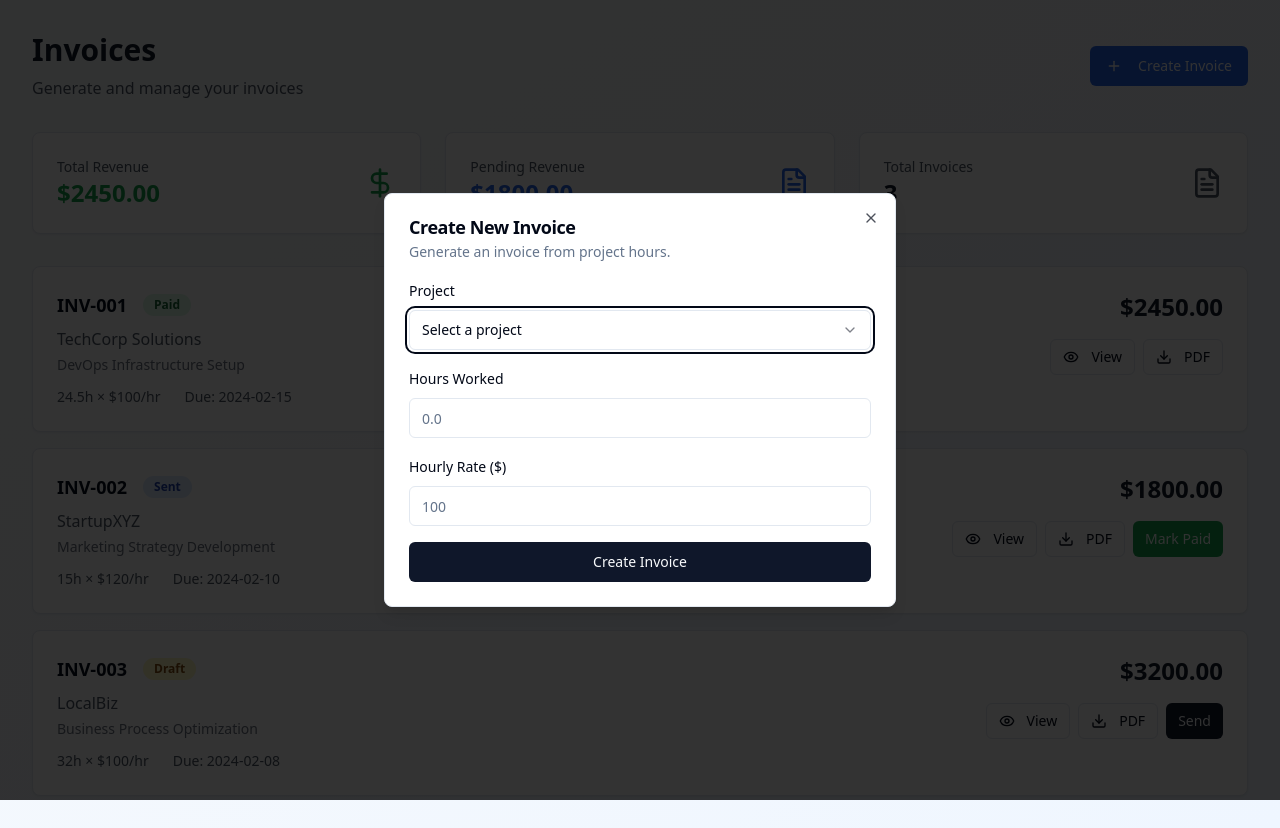
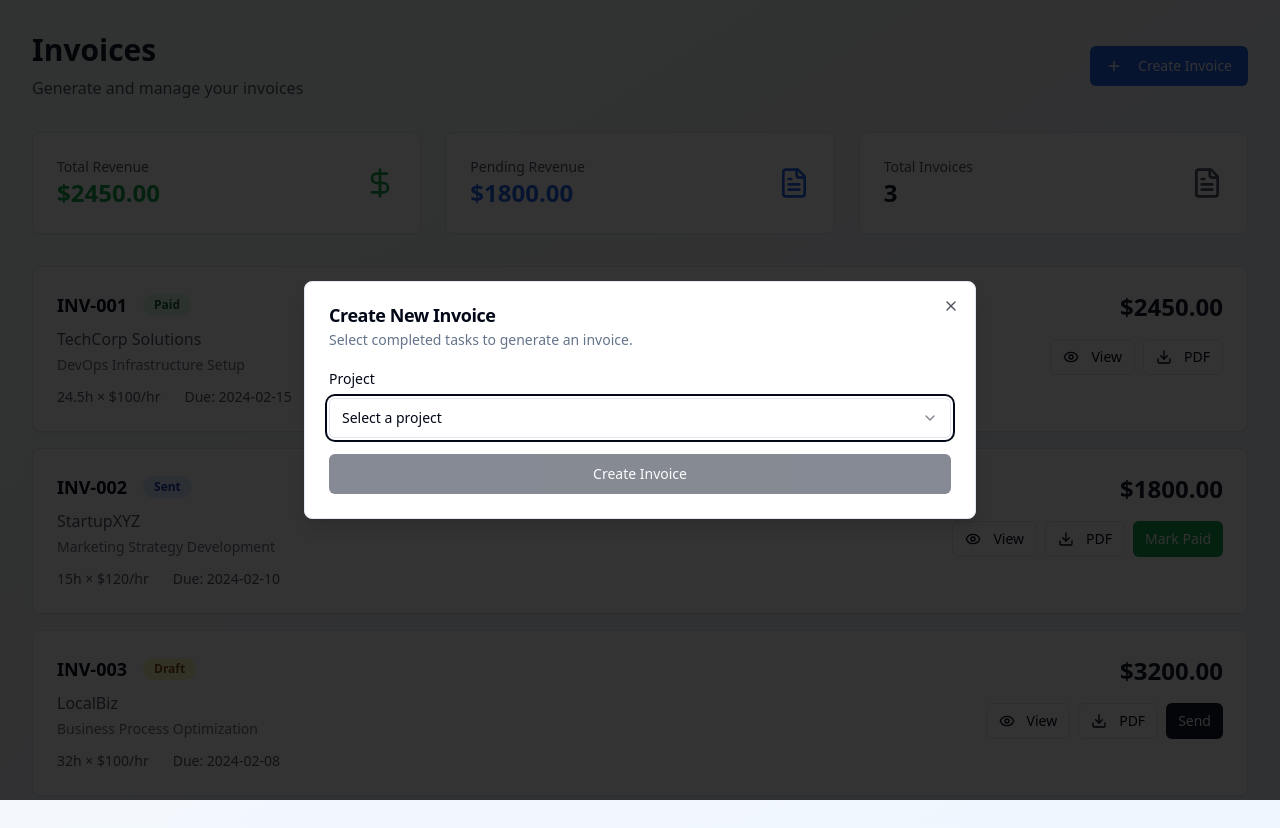
Before and after one commit to whiteindia/hourly-invoice-craftsman, a React (Vite) app: page /invoices in a window 1280 px wide. Both pictures are taken after a click on the button "Create Invoice". Built offline with nearby package versions, Linux system fonts and the light colour scheme.

Commit message:
Refactor: Use task selection for invoices
Modify invoice creation to select tasks instead of manual hour input.

```diff
--- a/src/pages/Invoices.tsx
+++ b/src/pages/Invoices.tsx
@@ -1,4 +1,3 @@
-
 import React, { useState } from 'react';
 import { Card, CardContent, CardDescription, CardHeader, CardTitle } from '@/components/ui/card';
 import { Button } from '@/components/ui/button';
@@ -7,6 +6,7 @@ import { Label } from '@/components/ui/label';
 import { Select, SelectContent, SelectItem, SelectTrigger, SelectValue } from '@/components/ui/select';
 import { Dialog, DialogContent, DialogDescription, DialogHeader, DialogTitle, DialogTrigger } from '@/components/ui/dialog';
 import { Badge } from '@/components/ui/badge';
+import { Checkbox } from '@/components/ui/checkbox';
 import { Plus, FileText, Download, Eye, DollarSign } from 'lucide-react';
 import { toast } from 'sonner';
 
@@ -50,12 +50,70 @@ const Invoices = () => {
   const [newInvoice, setNewInvoice] = useState({
     client: '',
     project: '',
-    hours: '',
-    rate: '',
+    selectedTasks: [] as number[],
     description: ''
   });
 
   const [isDialogOpen, setIsDialogOpen] = useState(false);
+
+  // Mock tasks data - in a real app, this would come from your database
+  const availableTasks = [
+    {
+      id: 1,
+      name: "Server Configuration",
+      project: "DevOps Infrastructure Setup",
+      client: "TechCorp Solutions",
+      hours: 4.5,
+      rate: 100,
+      status: "Completed",
+      date: "2024-01-15",
+      invoiced: false
+    },
+    {
+      id: 2,
+      name: "Database Setup",
+      project: "DevOps Infrastructure Setup",
+      client: "TechCorp Solutions",
+      hours: 6.0,
+      rate: 100,
+      status: "Completed",
+      date: "2024-01-16",
+      invoiced: false
+    },
+    {
+      id: 3,
+      name: "Market Research",
+      project: "Marketing Strategy Development",
+      client: "StartupXYZ",
+      hours: 3.0,
+      rate: 120,
+      status: "Completed",
+      date: "2024-01-14",
+      invoiced: false
+    },
+    {
+      id: 4,
+      name: "Strategy Documentation",
+      project: "Marketing Strategy Development",
+      client: "StartupXYZ",
+      hours: 4.5,
+      rate: 120,
+      status: "Completed",
+      date: "2024-01-15",
+      invoiced: false
+    },
+    {
+      id: 5,
+      name: "Process Documentation",
+      project: "Business Process Optimization",
+      client: "LocalBiz",
+      hours: 8.0,
+      rate: 100,
+      status: "Completed",
+      date: "2024-01-16",
+      invoiced: false
+    }
+  ];
 
   const clients = ["TechCorp Solutions", "StartupXYZ", "LocalBiz"];
   const projects = [
@@ -71,34 +129,70 @@ const Invoices = () => {
         ...newInvoice,
         project: projectName,
         client: project.client,
-        rate: project.rate.toString()
+        selectedTasks: []
       });
     }
   };
 
+  const handleTaskSelection = (taskId: number, checked: boolean) => {
+    if (checked) {
+      setNewInvoice({
+        ...newInvoice,
+        selectedTasks: [...newInvoice.selectedTasks, taskId]
+      });
+    } else {
+      setNewInvoice({
+        ...newInvoice,
+        selectedTasks: newInvoice.selectedTasks.filter(id => id !== taskId)
+      });
+    }
+  };
+
+  const getFilteredTasks = () => {
+    return availableTasks.filter(task =>
+      task.project === newInvoice.project &&
+      task.status === "Completed" &&
+      !task.invoiced
+    );
+  };
+
+  const getSelectedTasksTotal = () => {
+    const selectedTasks = availableTasks.filter(task =>
+      newInvoice.selectedTasks.includes(task.id)
+    );
+    const totalHours = selectedTasks.reduce((sum, task) => sum + task.hours, 0);
+    const totalAmount = selectedTasks.reduce((sum, task) => sum + (task.hours * task.rate), 0);
+    return { totalHours, totalAmount };
+  };
+
   const handleCreateInvoice = () => {
-    if (!newInvoice.client || !newInvoice.project || !newInvoice.hours || !newInvoice.rate) {
-      toast.error('Please fill in all required fields');
+    if (!newInvoice.client || !newInvoice.project || newInvoice.selectedTasks.length === 0) {
+      toast.error('Please select a project and at least one task');
       return;
     }
 
-    const hours = parseFloat(newInvoice.hours);
-    const rate = parseFloat(newInvoice.rate);
-    const amount = hours * rate;
+    const selectedTasks = availableTasks.filter(task =>
+      newInvoice.selectedTasks.includes(task.id)
+    );
+
+    const totalHours = selectedTasks.reduce((sum, task) => sum + task.hours, 0);
+    const totalAmount = selectedTasks.reduce((sum, task) => sum + (task.hours * task.rate), 0);
+    const rate = selectedTasks.length > 0 ? selectedTasks[0].rate : 0;
 
     const invoice = {
       id: `INV-${String(invoices.length + 1).padStart(3, '0')}`,
-      ...newInvoice,
-      hours,
+      client: newInvoice.client,
+      project: newInvoice.project,
+      hours: totalHours,
       rate,
-      amount,
+      amount: totalAmount,
       status: "Draft",
       date: new Date().toISOString().split('T')[0],
       dueDate: new Date(Date.now() + 30 * 24 * 60 * 60 * 1000).toISOString().split('T')[0]
     };
 
     setInvoices([...invoices, invoice]);
-    setNewInvoice({ client: '', project: '', hours: '', rate: '', description: '' });
+    setNewInvoice({ client: '', project: '', selectedTasks: [], description: '' });
     setIsDialogOpen(false);
     toast.success('Invoice created successfully!');
   };
@@ -146,11 +240,11 @@ const Invoices = () => {
                 Create Invoice
               </Button>
             </DialogTrigger>
-            <DialogContent>
+            <DialogContent className="max-w-2xl">
               <DialogHeader>
                 <DialogTitle>Create New Invoice</DialogTitle>
                 <DialogDescription>
-                  Generate an invoice from project hours.
+                  Select completed tasks to generate an invoice.
                 </DialogDescription>
               </DialogHeader>
               <div className="space-y-4">
@@ -169,39 +263,62 @@ const Invoices = () => {
                     </SelectContent>
                   </Select>
                 </div>
+
+                {newInvoice.project && (
                   <div className="space-y-2">
-                  <Label htmlFor="hours">Hours Worked</Label>
-                  <Input
-                    id="hours"
-                    type="number"
-                    step="0.25"
-                    value={newInvoice.hours}
-                    onChange={(e) => setNewInvoice({...newInvoice, hours: e.target.value})}
-                    placeholder="0.0"
+                    <Label>Select Tasks to Invoice</Label>
+                    <div className="border rounded-lg p-4 max-h-60 overflow-y-auto">
+                      {getFilteredTasks().length === 0 ? (
+                        <p className="text-gray-500 text-sm">No completed tasks available for this project.</p>
+                      ) : (
+                        <div className="space-y-3">
+                          {getFilteredTasks().map((task) => (
+                            <div key={task.id} className="flex items-center space-x-3 p-2 hover:bg-gray-50 rounded">
+                              <Checkbox
+                                id={`task-${task.id}`}
+                                checked={newInvoice.selectedTasks.includes(task.id)}
+                                onCheckedChange={(checked) => handleTaskSelection(task.id, checked as boolean)}
                               />
+                              <div className="flex-1">
+                                <label htmlFor={`task-${task.id}`} className="text-sm font-medium cursor-pointer">
+                                  {task.name}
+                                </label>
+                                <div className="text-xs text-gray-600">
+                                  {task.hours}h × ${task.rate}/hr = ${(task.hours * task.rate).toFixed(2)}
                                 </div>
+                              </div>
+                            </div>
+                          ))}
+                        </div>
+                      )}
+                    </div>
+                  </div>
+                )}
+
+                {newInvoice.selectedTasks.length > 0 && (
+                  <div className="p-4 bg-gray-50 rounded-lg">
                     <div className="space-y-2">
-                  <Label htmlFor="rate">Hourly Rate ($)</Label>
-                  <Input
-                    id="rate"
-                    type="number"
-                    value={newInvoice.rate}
-                    onChange={(e) => setNewInvoice({...newInvoice, rate: e.target.value})}
-                    placeholder="100"
-                    readOnly={!!newInvoice.project}
-                  />
+                      <div className="flex justify-between items-center">
+                        <span className="font-medium">Total Hours:</span>
+                        <span className="text-lg font-bold">
+                          {getSelectedTasksTotal().totalHours.toFixed(2)}h
+                        </span>
                       </div>
-                {newInvoice.hours && newInvoice.rate && (
-                  <div className="p-4 bg-gray-50 rounded-lg">
                       <div className="flex justify-between items-center">
                         <span className="font-medium">Total Amount:</span>
                         <span className="text-2xl font-bold text-green-600">
-                        ${(parseFloat(newInvoice.hours) * parseFloat(newInvoice.rate)).toFixed(2)}
+                          ${getSelectedTasksTotal().totalAmount.toFixed(2)}
                         </span>
                       </div>
                     </div>
+                  </div>
                 )}
-                <Button onClick={handleCreateInvoice} className="w-full">
+
+                <Button
+                  onClick={handleCreateInvoice}
+                  className="w-full"
+                  disabled={newInvoice.selectedTasks.length === 0}
+                >
                   Create Invoice
                 </Button>
               </div>
```
Lines whose indentation alone changed are shown as unchanged.
